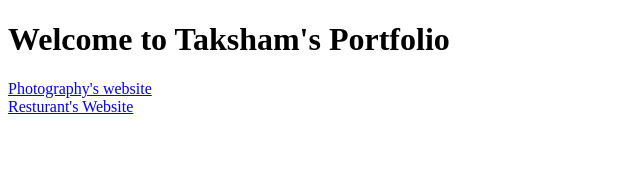
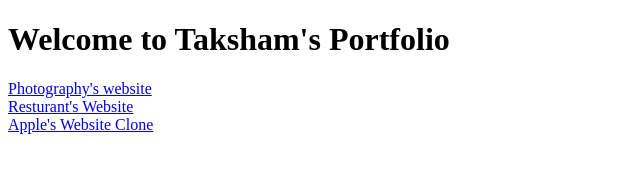
Before and after one commit to taksham64/taksham64.github.io, a plain HTML site: page index.html in a window 1280 px wide. Shown: the whole page, without its empty margins (0-640 px from the left). Drawn offline with Linux system fonts and the light colour scheme.

Commit message:
Update index.html

```diff
--- a/index.html
+++ b/index.html
@@ -9,5 +9,6 @@
     <h1>Welcome to Taksham's Portfolio</h1>
     <a href="/photographysite.html">Photography's website</a><br>
     <a href="/resturantwebsite.html">Resturant's Website</a><br>
+    <a href="/apple.html">Apple's Website Clone</a><br>
 </body>
 </html>
```
